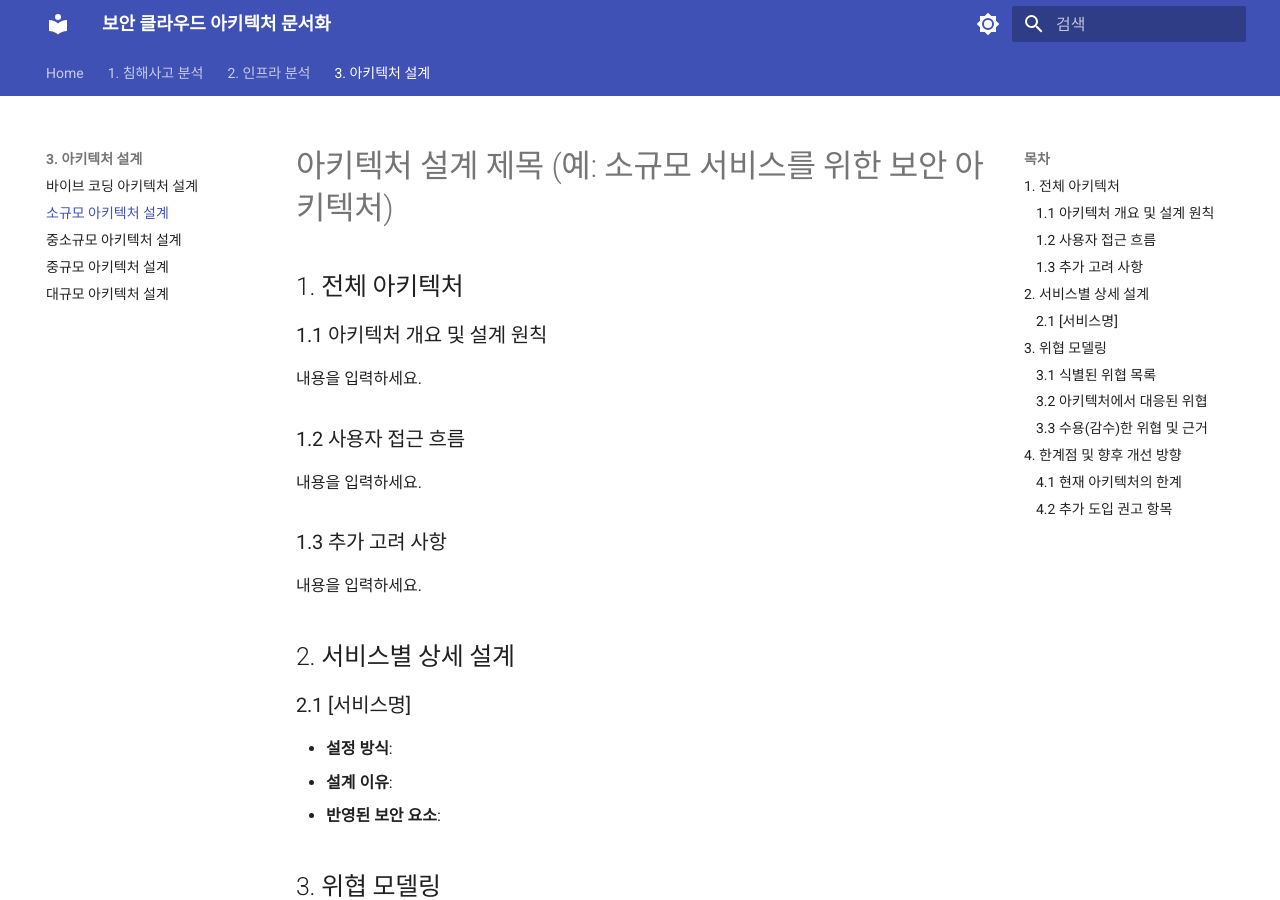
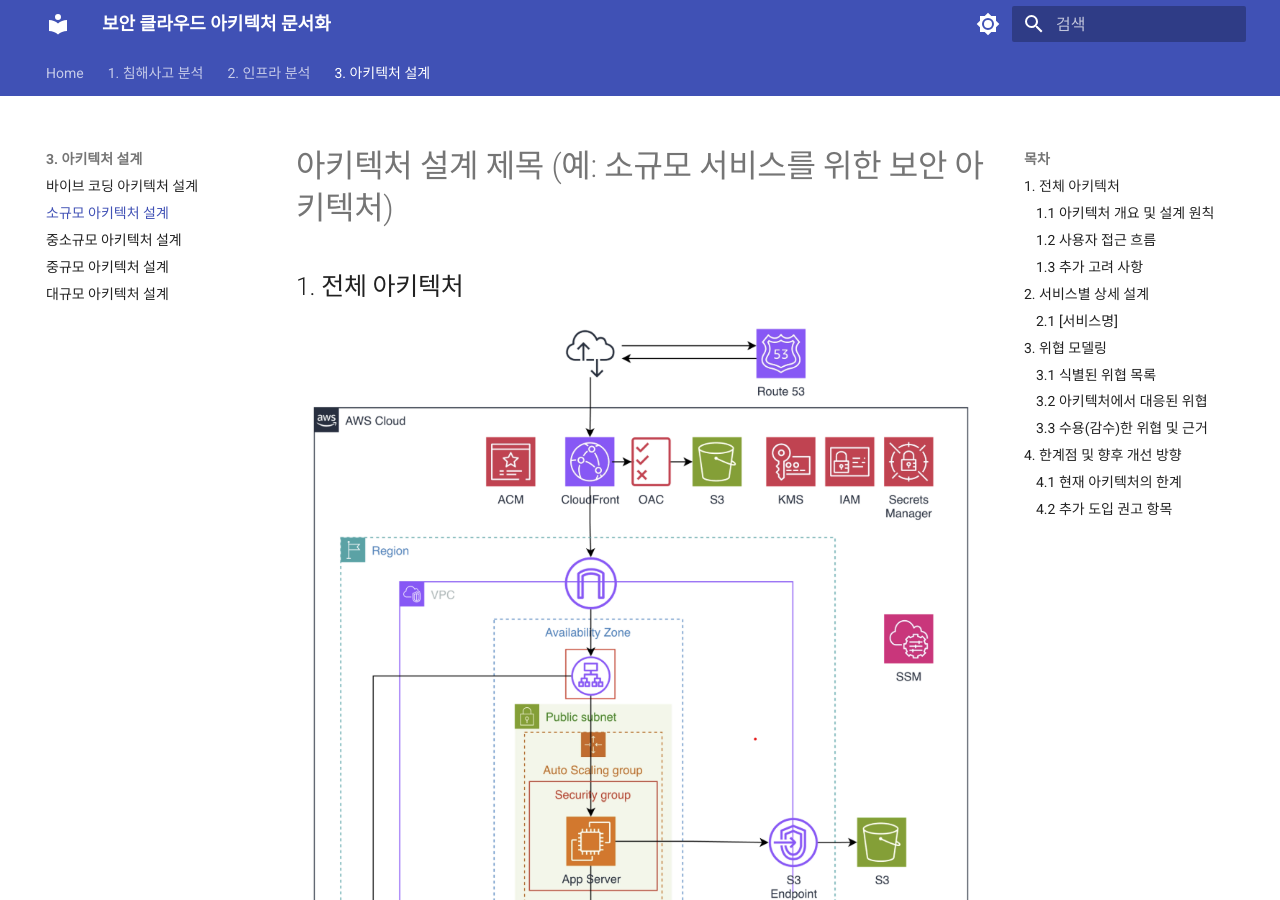
Before and after one commit to UniteLiveDisperseDie/secure-cloud-architecture-docs, an MkDocs documentation site: the page built from docs/03-architecture/02-startup.md, in a window 1280 px wide and 900 px high. Built offline with MkDocs 1.6.1 and Material for MkDocs 9.7.7, drawn with Linux system fonts in a browser that asks for light colours.

Commit message:
feat: 스타트업 아키텍처 다이어그램 추가 및 내용 수정

```diff
--- a/docs/03-architecture/02-startup.md
+++ b/docs/03-architecture/02-startup.md
@@ -1,6 +1,7 @@
 # 아키텍처 설계 제목 (예: 소규모 서비스를 위한 보안 아키텍처)
 
 ## 1. 전체 아키텍처
+![소규모 아키텍처](../images/startup_architecture.png)
 ### 1.1 아키텍처 개요 및 설계 원칙
 내용을 입력하세요.
 
```
Also changed, not shown: docs/images/startup_architecture.png (added).
